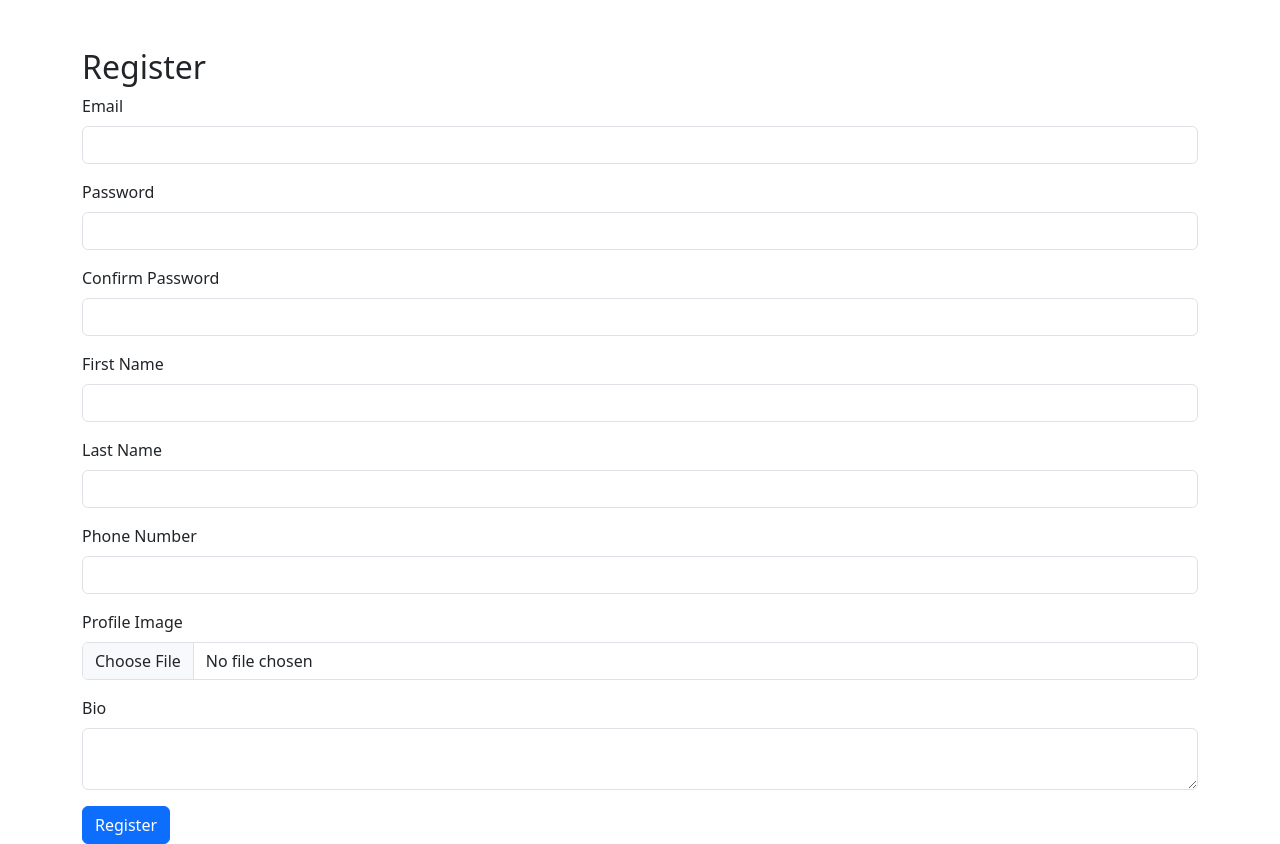
After one commit to turdal1hasanboyev/Google-Play-Store, a Django app: page /register/ in a window 1280 px wide. The commit adds this page. Run offline with Django 5.2, Linux system fonts and the light colour scheme; some libraries are stand-ins or nearby versions.

Commit message:
`Added user registration, login, and logout views and URLs, and loaded static files in various templates.`

```diff
--- a/apps/user/urls.py
+++ b/apps/user/urls.py
@@ -1,6 +1,10 @@
 from django.urls import path
+
+from .views import register_view, login_view, logout_view
 
 
 urlpatterns = [
-
+    path('register/', register_view, name='register'),
+    path('login/', login_view, name='login'),
+    path('logout/', logout_view, name='logout'),
 ]
--- a/apps/user/views.py
+++ b/apps/user/views.py
@@ -1,3 +1,68 @@
-from django.shortcuts import render
+from django.shortcuts import render, redirect
 
-# Create your views here.
+from django.contrib import messages
+
+from django.contrib.auth import login, logout, authenticate
+
+from django.contrib.auth.decorators import login_required
+
+from .models import CustomUser
+
+
+def register_view(request):
+    if request.method == 'POST':
+        email = request.POST.get('email')
+        password = request.POST.get('password')
+        confirm_password = request.POST.get('confirm_password')
+        first_name = request.POST.get('first_name')
+        last_name = request.POST.get('last_name')
+        phone_number = request.POST.get('phone_number')
+        image = request.FILES.get('image')
+        bio = request.POST.get('bio')
+
+        if password != confirm_password:
+            messages.error(request, 'Passwords do not match')
+            return redirect('register')
+        if CustomUser.objects.filter(email=email).exists():
+            messages.error(request, 'Email already exists')
+            return redirect('register')
+
+        user = CustomUser.objects.create_user(
+            email=email,
+            password=password,
+            first_name=first_name,
+            last_name=last_name,
+            phone_number=phone_number,
+            image=image,
+            bio=bio,
+        )
+        user.save()
+        messages.success(request, 'Account created successfully')
+        login(request, user)
+        return redirect('user_profile')
+
+    return render(request, 'register.html')
+
+
+def login_view(request):
+    if request.method == 'POST':
+        email = request.POST.get('email')
+        password = request.POST.get('password')
+        user = authenticate(request, email=email, password=password)
+
+        if user is not None:
+            login(request, user)
+            messages.success(request, 'Logged in successfully')
+            return redirect('user_profile')
+        else:
+            messages.error(request, 'Invalid email or password')
+            return redirect('login')
+
+    return render(request, 'login.html')
+
+
+@login_required
+def logout_view(request):
+    logout(request)
+    messages.success(request, 'Logged out successfully')
+    return redirect('home_page')
--- a/templates/404.html
+++ b/templates/404.html
@@ -1,3 +1,5 @@
+{% load static %}
+
 <!DOCTYPE html>
 <html lang="en">
 
--- a/templates/app_detail.html
+++ b/templates/app_detail.html
@@ -1,4 +1,6 @@
 {% extends 'base.html' %}
+
+{% load static %}
 
 {% block title %}{{ app.title }} - App Details{% endblock %}
 
--- a/templates/app_form.html
+++ b/templates/app_form.html
@@ -1,4 +1,6 @@
 {% extends 'base.html' %}
+
+{% load static %}
 
 {% block title %}Create/Update App{% endblock %}
 
--- a/templates/app_list.html
+++ b/templates/app_list.html
@@ -1,4 +1,6 @@
 {% extends 'base.html' %}
+
+{% load static %}
 
 {% block title %}All Apps - App Store{% endblock %}
 
--- a/templates/app_search.html
+++ b/templates/app_search.html
@@ -1,4 +1,6 @@
 {% extends 'base.html' %}
+
+{% load static %}
 
 {% block title %}Search Results - App Store{% endblock %}
 
--- a/templates/category_app_list.html
+++ b/templates/category_app_list.html
@@ -1,4 +1,6 @@
 {% extends 'base.html' %}
+
+{% load static %}
 
 {% block title %}Apps in Category - App Store{% endblock %}
 
--- a/templates/profile.html
+++ b/templates/profile.html
@@ -1,4 +1,6 @@
 {% extends 'base.html' %}
+
+{% load static %}
 
 {% block title %} {{ user_profile.email }} Profile {% endblock %}
 
--- /dev/null
+++ b/templates/register.html
@@ -0,0 +1,62 @@
+{% load static %}
+
+<!DOCTYPE html>
+<html lang="en">
+
+<head>
+    <meta charset="UTF-8">
+    <meta name="viewport" content="width=device-width, initial-scale=1.0">
+    <title>Register</title>
+    <link href="https://cdn.jsdelivr.net/npm/bootstrap@5.3.0-alpha1/dist/css/bootstrap.min.css" rel="stylesheet">
+</head>
+
+<body>
+    <div class="container mt-5">
+        <h2>Register</h2>
+        <form method="POST" enctype="multipart/form-data">
+            {% csrf_token %}
+            {% if messages %}
+            <div class="alert alert-warning">
+                {% for message in messages %}
+                <p>{{ message }}</p>
+                {% endfor %}
+            </div>
+            {% endif %}
+            <div class="mb-3">
+                <label for="email" class="form-label">Email</label>
+                <input type="email" name="email" class="form-control" id="email" required>
+            </div>
+            <div class="mb-3">
+                <label for="password" class="form-label">Password</label>
+                <input type="password" name="password" class="form-control" id="password" required>
+            </div>
+            <div class="mb-3">
+                <label for="confirm_password" class="form-label">Confirm Password</label>
+                <input type="password" name="confirm_password" class="form-control" id="confirm_password" required>
+            </div>
+            <div class="mb-3">
+                <label for="first_name" class="form-label">First Name</label>
+                <input type="text" name="first_name" class="form-control" id="first_name" required>
+            </div>
+            <div class="mb-3">
+                <label for="last_name" class="form-label">Last Name</label>
+                <input type="text" name="last_name" class="form-control" id="last_name" required>
+            </div>
+            <div class="mb-3">
+                <label for="phone_number" class="form-label">Phone Number</label>
+                <input type="text" name="phone_number" class="form-control" id="phone_number">
+            </div>
+            <div class="mb-3">
+                <label for="image" class="form-label">Profile Image</label>
+                <input type="file" name="image" class="form-control" id="image">
+            </div>
+            <div class="mb-3">
+                <label for="bio" class="form-label">Bio</label>
+                <textarea name="bio" class="form-control" id="bio"></textarea>
+            </div>
+            <button type="submit" class="btn btn-primary">Register</button>
+        </form>
+    </div>
+</body>
+
+</html>
```
Also changed, not shown: templates/login.html (added, +38 -0 lines).
